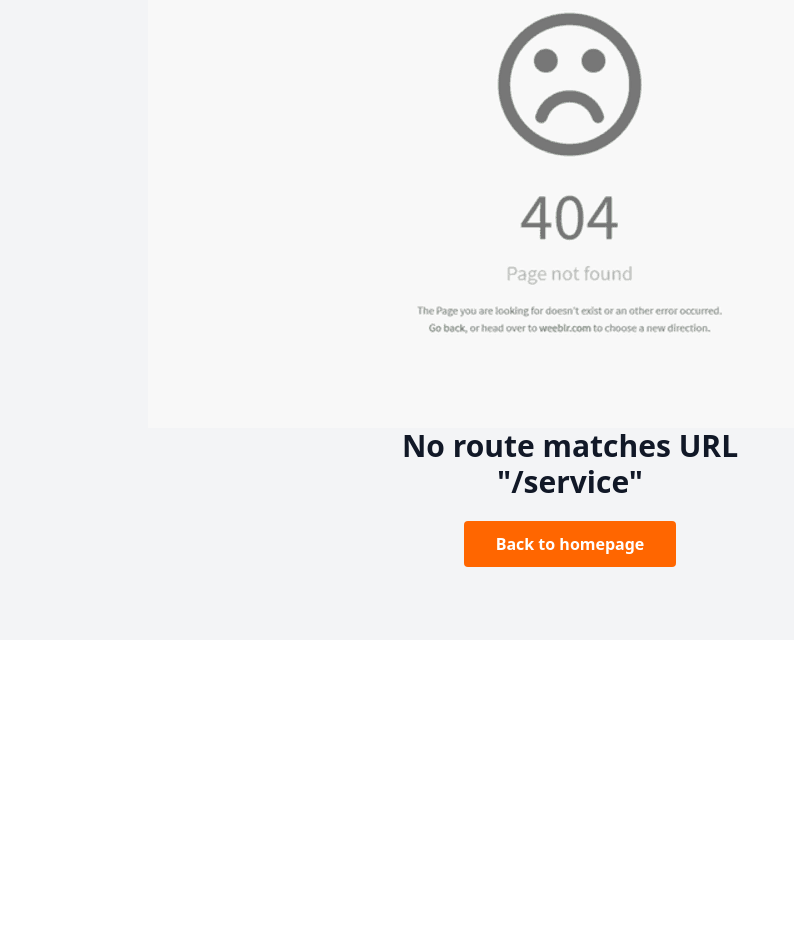
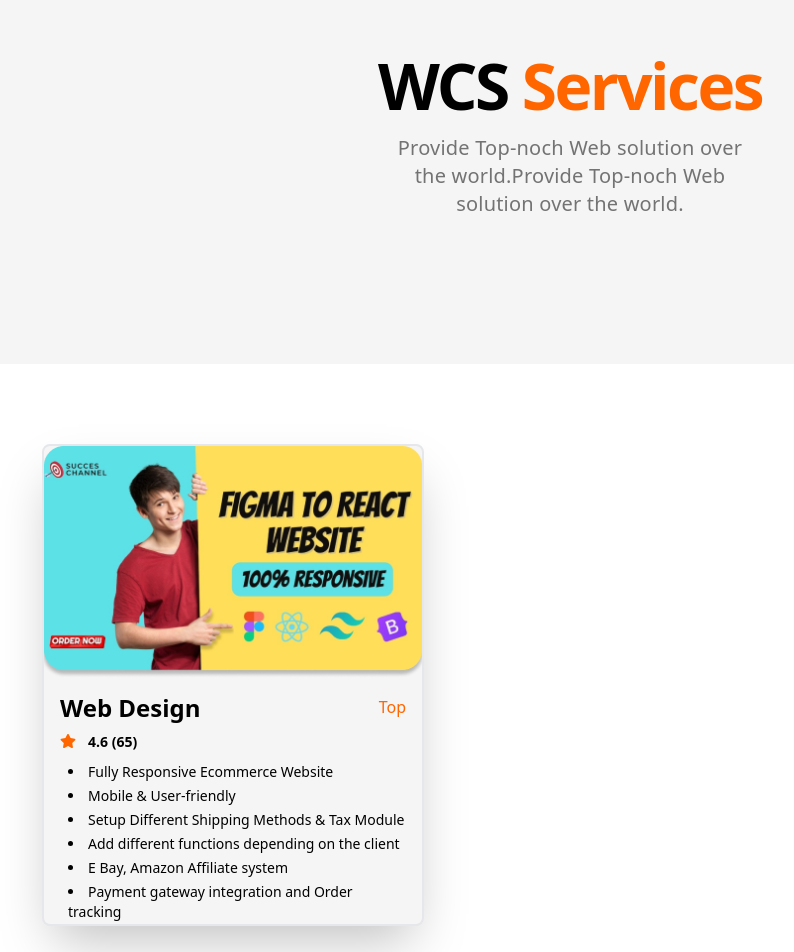
Before and after one commit to webcodesky/webcodesky-react, a React (Vite) app: page /service in a window 1280 px wide. Shown: the part 160-1112 px from the top of the page, without its empty margins (70-864 px from the left). Before the commit the page ends 800 px from the top, so only its background shows below. Built offline with nearby package versions, Linux system fonts and the light colour scheme; no server answers.

Commit message:
adding service banner & service details banner

```diff
--- /dev/null
+++ b/src/Pages/Service/Service.jsx
@@ -0,0 +1,33 @@
+import React, { useEffect, useState } from 'react';
+import ServiceBanner from './ServiceBanner/ServiceBanner';
+import ServiceCard from './ServiceCard/ServiceCard';
+import Container from '../../Components/Ui/Container/Container';
+import { json } from 'react-router-dom';
+
+const Service = () => {
+
+    const [services, setServices] = useState([]);
+
+    useEffect(()=>{
+        fetch('http://localhost:3000/service')
+            .then(res => res.json())
+            .then(data => console.log(data))
+            // console.log(services);
+    },[])
+
+
+
+    return (
+        <div>
+            <ServiceBanner></ServiceBanner>
+            <div className='my-20'>
+                <Container>
+                    <ServiceCard></ServiceCard>
+                </Container>
+            </div>
+
+        </div>
+    );
+};
+
+export default Service;
--- /dev/null
+++ b/src/Pages/Service/ServiceBanner/ServiceBanner.jsx
@@ -0,0 +1,25 @@
+import React from 'react';
+import Container from '../../../Components/Ui/Container/Container';
+
+const ServiceBanner = () => {
+    return (
+        <div className="pt-[80px] md:pt-[206px] bg-[#F5F5F5]">
+      <Container>
+        <div>
+          {/* Title */}
+          <h1 className="text-black text-[32px] sm:text-[48px] md:text-[64px] font-bold tracking-[-1px] sm:tracking-[-1.5px] md:tracking-[-2.56px] leading-tight text-center">
+            WCS <span className="text-[#F60]">Services</span>
+          </h1>
+
+          {/* Description */}
+          <p className="text-[#737373] text-center text-[16px] sm:text-[18px] md:text-[20px] font-medium leading-[24px] md:leading-[28px] tracking-[0.1px] sm:tracking-[0.15px] md:tracking-[0.2px] sm:px-[100px] md:px-[340px] pt-2 pb-8 md:pb-[146px]">
+            Provide Top-noch Web solution over the world.Provide Top-noch Web
+            solution over the world.
+          </p>
+        </div>
+      </Container>
+    </div>
+    );
+};
+
+export default ServiceBanner;
--- /dev/null
+++ b/src/Pages/Service/ServiceCard/ServiceCard.jsx
@@ -0,0 +1,41 @@
+import React from 'react';
+import { FaStar } from 'react-icons/fa';
+import img3 from "../../../assets/popularCard/pop3.png";
+
+const ServiceCard = () => {
+    return (
+        <div className="w-full md:w-[382px] md:h-[482px] border-2 bg-[#F5F5F5] rounded-lg shadow-2xl">
+          <img src={img3} alt="" />
+          <div className="p-4">
+            <div className="flex justify-between items-center">
+              <span className="text-[24px] font-semibold leading-[27px]">
+                Web Design
+              </span>
+              <span className="text-[#FF6600]">Top</span>
+            </div>
+            <div className="flex gap-3 items-center mt-2.5">
+              <span className="text-[#FF6600]">
+                <FaStar />
+              </span>
+              <span className="font-semibold text-[14px]">4.6 (65)</span>
+            </div>
+            <ul className="list-disc list-inside pl-2 space-y-1 leading-[20px] font-medium mt-2.5 text-[14px]">
+              <li className="text-black">Fully Responsive Ecommerce Website</li>
+              <li className="text-black">Mobile & User-friendly</li>
+              <li className="text-black">
+                Setup Different Shipping Methods & Tax Module
+              </li>
+              <li className="text-black">
+                Add different functions depending on the client
+              </li>
+              <li className="text-black">E Bay, Amazon Affiliate system</li>
+              <li className="text-black">
+                Payment gateway integration and Order tracking
+              </li>
+            </ul>
+          </div>
+        </div>
+    );
+};
+
+export default ServiceCard;
--- /dev/null
+++ b/src/Pages/ServiceDetails/ServiceDetails.jsx
@@ -0,0 +1,12 @@
+import React from 'react';
+import ServiceDetailsBanner from './ServiceDetailsBanner/ServiceDetailsBanner';
+
+const ServiceDetails = () => {
+    return (
+        <div>
+            <ServiceDetailsBanner></ServiceDetailsBanner>
+        </div>
+    );
+};
+
+export default ServiceDetails;
--- /dev/null
+++ b/src/Pages/ServiceDetails/ServiceDetailsBanner/ServiceDetailsBanner.jsx
@@ -0,0 +1,40 @@
+import React from 'react';
+import { BsFillArrowUpRightCircleFill } from 'react-icons/bs';
+import img3 from "../../../assets/popularCard/react-service.png";
+
+const ServiceDetailsBanner = () => {
+    return (
+        <div className="relative bg-[#FFFFFF] pt-[168px] pb-[148px]">
+            <div className="container mx-auto min-h-screen px-4 sm:px-6 lg:px-8 items-center ">
+                <h1 className="dm-sans-b font-bold text-[40px] text-center md:text-[96px] tracking-[-4%]">
+                React <span className="text-[#FF6600]">Development</span></h1>
+                <p className="md:ps-[72px] pt-[30px] leading-5 tracking-[0.2px] text-center">
+                We’ll Design your website with ReactJs, Super Fast , Responsive</p>
+                <div className="flex justify-center gap-5">
+                    <button className="flex justify-center mt-[30px] border-[1px] rounded-[50px] hover:bg-[#FF6600] gap-5">
+                        <span className="dm-sans text-black hover:text-white text-[24px] leading-[100%] px-[25px] py-[27px]">
+                        Get a Quote
+                        </span>
+                        <span className="text-[#FF6600] hover:text-black text-[48px] p-3 my-auto">
+                        <BsFillArrowUpRightCircleFill />
+                        </span>
+                    </button>
+                    <button className="flex justify-center mt-[30px] border-[1px] border-[#f5f5f5] rounded-[50px] gap-5">
+                        <span className="dm-sans text-black hover:text-white text-[24px] leading-[100%] px-[25px] py-[27px]">
+                        Contact Us
+                        </span>
+                    </button>
+                </div>
+                <div className='my-10 relative flex flex-col items-center'>
+                    <img src={img3} alt="react" srcset="" />
+                    <div className='py-[15px] pl-[15px] pr-[35px] bg-[#fff] rounded-lg shadow-lg absolute top-[-40px] right-[200px]'>
+                        <p>1000,000 Happy Clients</p>
+                        <p>⭐ 4.9 (15k Reviews)</p>
+                    </div>
+                </div>
+            </div>
+        </div>
+    );
+};
+
+export default ServiceDetailsBanner;
--- a/src/Pages/Shared/Navbar/Navbar.jsx
+++ b/src/Pages/Shared/Navbar/Navbar.jsx
@@ -33,7 +33,7 @@ const Navbar = () => {
               Home
             </Link>
             <Link
-              to="/services"
+              to="/service"
               className="text-[#23272E] font-medium hover:text-blue-600"
             >
               Services
```
Also changed, not shown: src/Routes/Routes.jsx (+10 -0 lines), src/assets/popularCard/react-service.png (added), 1 other file (tests, documents, lock files or other folders).
